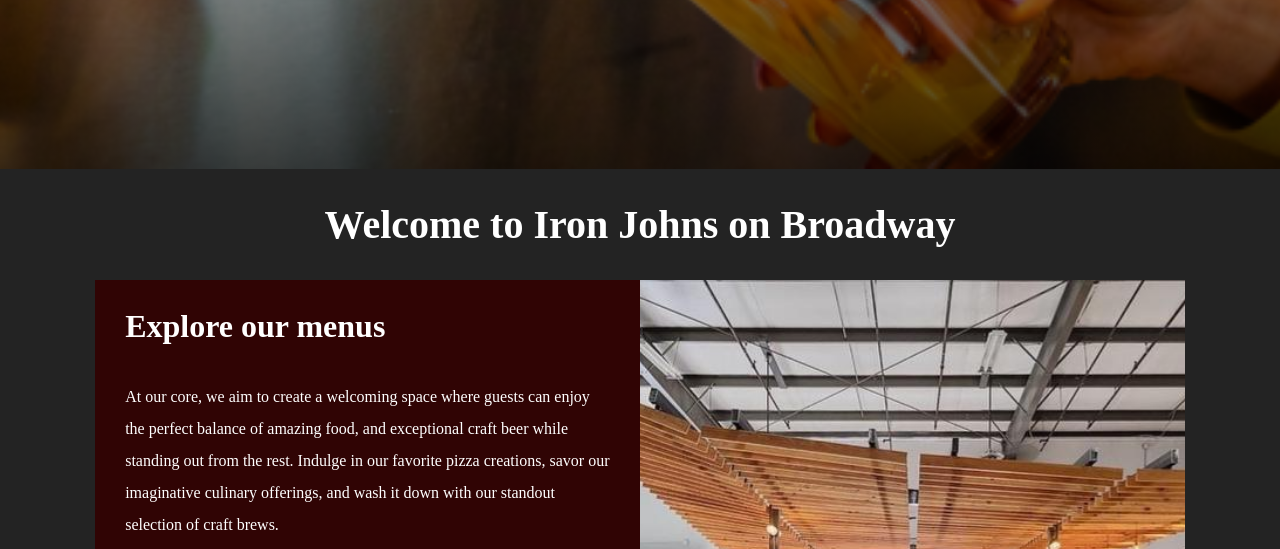
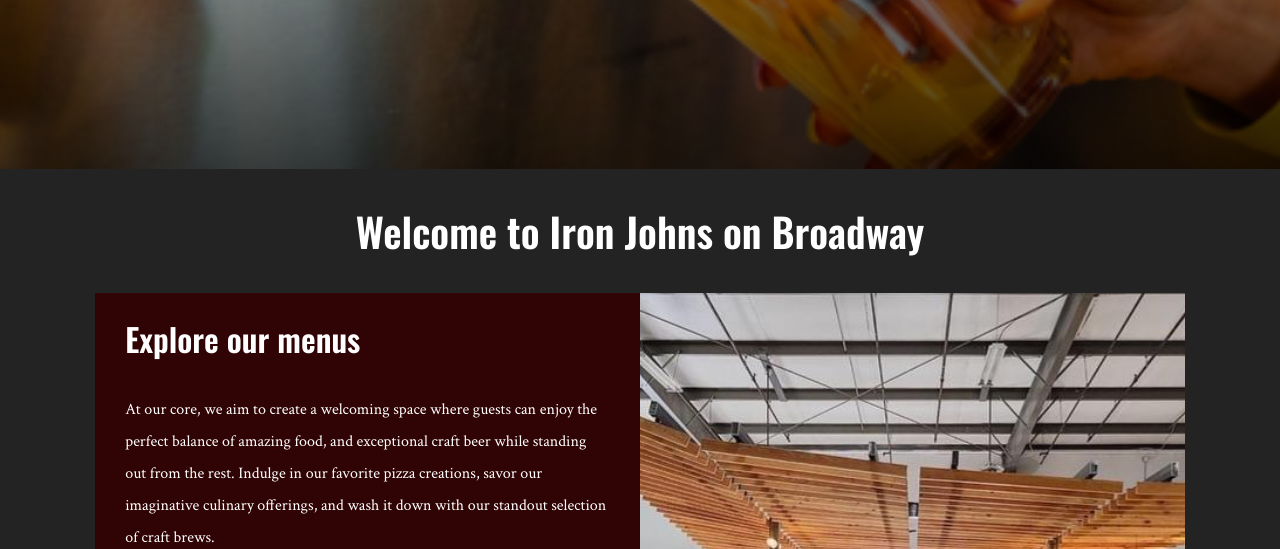
Before and after one commit to TrevorsDev/Iron-Johns-1.5, a website with bundled scripts: page public/index.html in a window 1280 px wide. Shown: the part 551-1100 px from the top of the page. Built offline with nearby package versions, Linux system fonts and the light colour scheme; files whose address does not match are found by name.

Commit message:
add font family to pages

```diff
--- a/public/components/nav.css
+++ b/public/components/nav.css
@@ -1,3 +1,9 @@
+* {
+  font-family: "Crimson Text", serif;
+  font-weight: 400;
+  font-style: normal;
+}
+
 header {
   position: absolute;
   top: 0;
@@ -50,7 +56,6 @@
 
 li a {
   display: flex;
-  font-family: Bronco;
   letter-spacing: 2px;
   font-size: 18px;
   text-decoration: none;
--- a/public/index.html
+++ b/public/index.html
@@ -8,6 +8,16 @@
   <link rel="stylesheet" href="components/nav.css">
   <link rel="stylesheet" href="components/footer.css">
   <link rel="stylesheet" href="styles/style.css">
+  <link rel="preconnect" href="https://fonts.googleapis.com">
+  <link rel="preconnect" href="https://fonts.gstatic.com" crossorigin>
+  <link
+    href="https://fonts.googleapis.com/css2?family=Crimson+Text:ital,wght@0,400;0,600;0,700;1,400;1,600;1,700&display=swap"
+    rel="stylesheet">
+  <link rel="preconnect" href="https://fonts.googleapis.com">
+  <link rel="preconnect" href="https://fonts.gstatic.com" crossorigin>
+  <link
+    href="https://fonts.googleapis.com/css2?family=Crimson+Text:ital,wght@0,400;0,600;0,700;1,400;1,600;1,700&family=Oswald:wght@200..700&display=swap"
+    rel="stylesheet">
 
   <title>Iron Johns!</title>
 </head>
--- a/public/styles/style.css
+++ b/public/styles/style.css
@@ -5,6 +5,9 @@
   box-sizing: border-box;
   font-size: 16px;
   color: white;
+  font-family: "Crimson Text", serif;
+  font-weight: 400;
+  font-style: normal;
 }
 
 body {
@@ -20,6 +23,14 @@
   flex: 1;
 }
 
+h1,
+h2,
+h3 {
+  font-family: "Oswald", serif;
+  font-optical-sizing: auto;
+  font-weight: 600;
+  font-style: normal;
+}
 
 h1 {
   font-size: 3rem;
@@ -32,6 +43,15 @@
 h3 {
   font-size: 1.25rem;
 }
+
+/* p,
+ol,
+li,
+a {
+  font-family: "Crimson Text", serif;
+  font-weight: 400;
+  font-style: normal;
+} */
 
 /* CLASS STYLING FOR MAIN CONTENT TAKING INTO ACCOUNT THE NAV BAR */
 .main-style {
```
